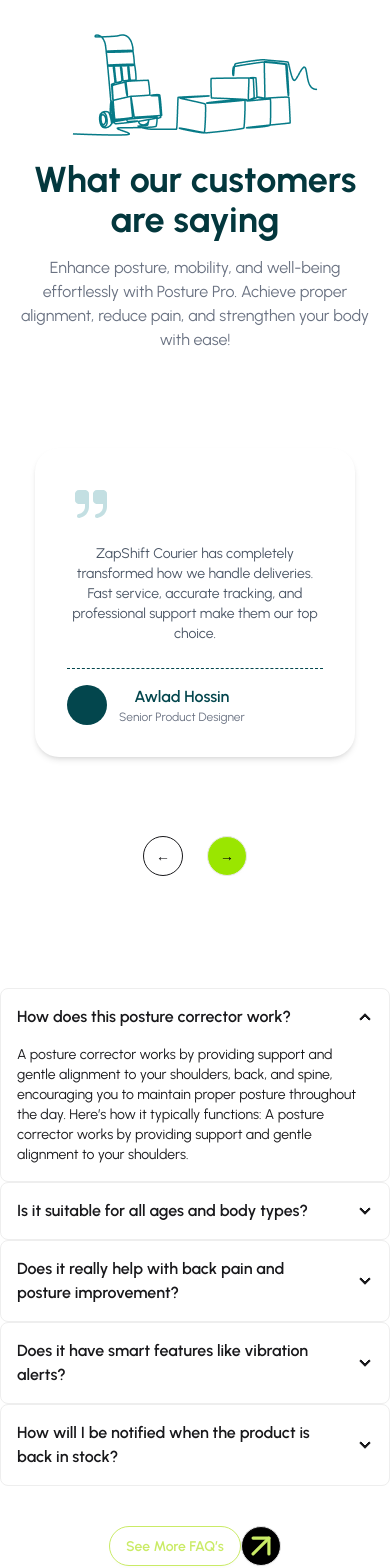
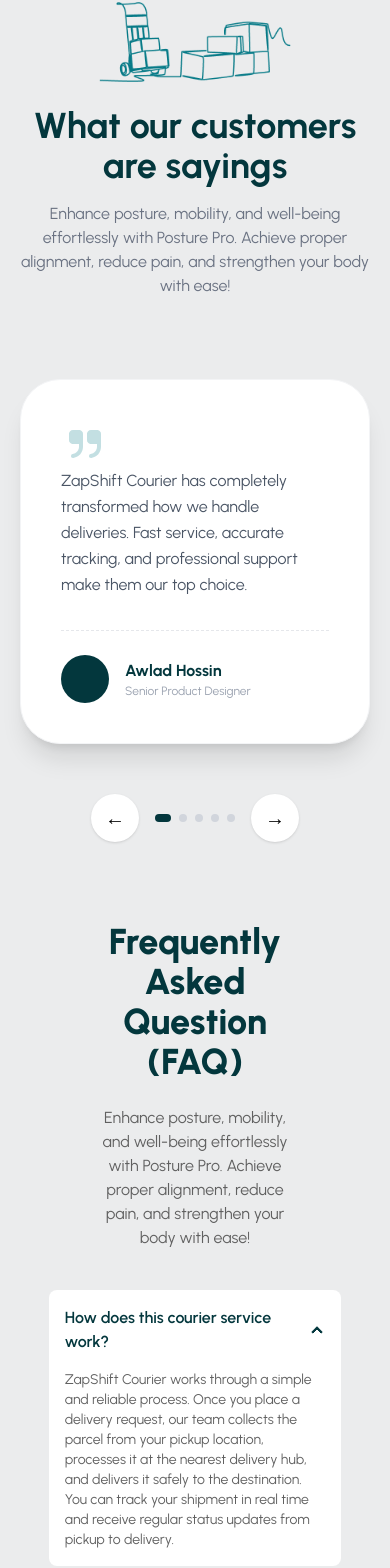
Before and after one commit to tanvirjem2/ZapShift_Client, a React (Vite) app: page / in a window 390 px wide. Shown: the part 6082-7650 px from the top of the page. Built offline with nearby package versions, Linux system fonts and the light colour scheme.

Commit message:
Home Page Done

```diff
--- a/src/index.css
+++ b/src/index.css
@@ -3,6 +3,13 @@
 
 @import "tailwindcss";
 @plugin "daisyui";
+
+/* This targets the entire browser window */
+@layer base {
+    body {
+        @apply bg-[#ebeced];
+    }
+}
 
 /* Second part */
 
--- a/src/pages/Home/FAQ/FAQ.jsx
+++ b/src/pages/Home/FAQ/FAQ.jsx
@@ -4,36 +4,60 @@ import { LuArrowUpRight } from "react-icons/lu";
 
 const FAQ = () => {
     return (
-        <div className=''>
-            <div className="collapse collapse-arrow bg-base-100 border border-base-300">
+        <div>
+            <div className='text-center w-1/2 mx-auto'>
+                <h2 className='font-extrabold text-4xl text-[#03373D] mb-6'>Frequently Asked Question (FAQ)</h2>
+                <p className='mb-10 text-[#606060]'>Enhance posture, mobility, and well-being effortlessly with Posture Pro.
+                    Achieve proper alignment, reduce pain, and strengthen your body with ease!</p>
+            </div>
+
+            <div className='w-3/4 mx-auto space-y-4'>
+                <div className="collapse collapse-arrow bg-white">
                     <input type="radio" name="my-accordion-2" defaultChecked />
-                <div className="collapse-title font-semibold">How does this posture corrector work?</div>
-                <div className="collapse-content text-sm">A posture corrector works by providing support and gentle alignment to your shoulders, back, and spine, encouraging you to maintain proper posture throughout the day. Here’s how it typically functions: A posture corrector works by providing support and gentle alignment to your shoulders.</div>
+                    <div className="collapse-title text-[#03373D] font-semibold">How does this courier service work?</div>
+                    <div className="collapse-content text-[#606060] text-sm">
+                        ZapShift Courier works through a simple and reliable process.
+                        Once you place a delivery request, our team collects the parcel from your pickup location, processes it at the nearest delivery hub, and delivers it safely to the destination.
+                        You can track your shipment in real time and receive regular status updates from pickup to delivery.
                     </div>
-            <div className="collapse collapse-arrow bg-base-100 border border-base-300">
+                </div>
+                <div className="collapse collapse-arrow bg-white">
                     <input type="radio" name="my-accordion-2" />
-                <div className="collapse-title font-semibold">Is it suitable for all ages and body types?</div>
-                <div className="collapse-content text-sm">Click on "Forgot Password" on the login page and follow the instructions sent to your email.</div>
+                    <div className="collapse-title text-[#03373D] font-semibold">Is ZapShift suitable for all types of customers and businesses?</div>
+                    <div className="collapse-content text-[#606060] text-sm">
+                        Yes, ZapShift Courier is designed to serve individuals, small businesses, SMEs, and large corporate clients.
+                        Whether you need to send personal parcels or manage bulk e-commerce deliveries, our flexible service plans and nationwide coverage make ZapShift suitable for all types of customers.
                     </div>
-            <div className="collapse collapse-arrow bg-base-100 border border-base-300">
+                </div>
+                <div className="collapse collapse-arrow bg-white">
                     <input type="radio" name="my-accordion-2" />
-                <div className="collapse-title font-semibold">Does it really help with back pain and posture improvement?</div>
-                <div className="collapse-content text-sm">Go to "My Account" settings and select "Edit Profile" to make changes.</div>
+                    <div className="collapse-title text-[#03373D] font-semibold">Does ZapShift ensure safe and on-time delivery?</div>
+                    <div className="collapse-content text-[#606060] text-sm">
+                        Absolutely. ZapShift prioritizes parcel safety and timely delivery. Every shipment is handled with care, monitored through our tracking system, and delivered by trained delivery partners.
+                        Our optimized logistics network ensures fast delivery while minimizing the risk of damage or delay.
                     </div>
-            <div className="collapse collapse-arrow bg-base-100 border border-base-300">
+                </div>
+                <div className="collapse collapse-arrow bg-white">
                     <input type="radio" name="my-accordion-2" />
-                <div className="collapse-title font-semibold">Does it have smart features like vibration alerts?</div>
-                <div className="collapse-content text-sm">Go to "My Account" settings and select "Edit Profile" to make changes.</div>
+                    <div className="collapse-title text-[#03373D] font-semibold">Does ZapShift offer Cash on Delivery (COD) and tracking features?</div>
+                    <div className="collapse-content text-[#606060] text-sm">
+                        Yes, ZapShift provides a secure Cash on Delivery (COD) service along with real-time parcel tracking.
+                        Customers and merchants can track delivery progress online and receive COD payments quickly through our transparent and reliable settlement system.</div>
                 </div>
-            <div className="collapse collapse-arrow bg-base-100 border border-base-300">
+                <div className="collapse collapse-arrow bg-white">
                     <input type="radio" name="my-accordion-2" />
-                <div className="collapse-title font-semibold">How will I be notified when the product is back in stock?</div>
-                <div className="collapse-content text-sm">Go to "My Account" settings and select "Edit Profile" to make changes.</div>
+                    <div className="collapse-title text-[#03373D] font-semibold">How will I be notified about delivery updates or service changes?</div>
+                    <div className="collapse-content text-[#606060] text-sm">
+                        You will receive delivery updates via SMS, email, or through your ZapShift dashboard. Notifications include pickup confirmation, in-transit updates, delivery status, and COD payment details.
+                        For any service changes or announcements, we also notify our users in advance.
+                    </div>
                 </div>
                 <div className='flex items-center justify-center mt-10'>
-                <PrimaryOutlineButton text="See More FAQ’s" />
+                    <button className='btn p-4 border-none text-[#1F1F1F] text-[20px] bg-[#CAEB66]'>See More FAQ’s</button>
                     <button className='btn btn-circle text-8xl bg-black text-[#CAEB66]'><LuArrowUpRight /></button>
                 </div>
+            </div>
+
         </div>
     );
 };
--- a/src/pages/Home/Services/Services.jsx
+++ b/src/pages/Home/Services/Services.jsx
@@ -56,7 +56,7 @@ const servicesData = [
 
 const Services = () => {
     return (
-        <section className="py-16 my-24 rounded-4xl bg-[#03373D] sm:p-3 md:p-14 lg:p-28">
+        <section className="py-16 mb-24 rounded-4xl bg-[#03373D] sm:p-3 md:p-14 lg:p-28">
             <div className="container mx-auto px-4">
 
                 {/* Section Header */}
--- a/src/pages/Home/Testimonials/TestimonialCard.jsx
+++ b/src/pages/Home/Testimonials/TestimonialCard.jsx
@@ -1,43 +1,35 @@
 import reviewQuote from "../../../assets/reviewQuote.png";
 
-const TestimonialCard = ({ testimonial, position }) => {
+const TestimonialCard = ({ testimonial, position, isActive }) => {
     const { text, name, role } = testimonial;
 
-    let styles =
-        "absolute transition-all duration-500 ease-in-out";
+    let styles = "absolute transition-all duration-700 ease-in-out ";
 
     if (position === 0) {
-        // Center card
-        styles += " scale-100 opacity-100 z-20 translate-y-0";
-    } else if (position === -1) {
-        // Left card
-        styles += " -translate-x-[360px] translate-y-12 scale-95 opacity-30 z-10";
-    } else if (position === 1) {
-        // Right card
-        styles += " translate-x-[360px] translate-y-12 scale-95 opacity-30 z-10";
+        styles += "z-30 opacity-100 scale-100 translate-x-0";
+    } else if (Math.abs(position) === 1) {
+        styles += `z-20 opacity-40 scale-90 ${position === -1 ? "-translate-x-[400px]" : "translate-x-[400px]"} translate-y-10`;
+    } else if (Math.abs(position) === 2) {
+        styles += `z-10 opacity-10 scale-75 ${position === -2 ? "-translate-x-[750px]" : "translate-x-[750px]"} translate-y-16`;
     } else {
-        // Hidden cards
-        styles += " opacity-0 scale-90 pointer-events-none";
+        styles += "opacity-0 scale-50 pointer-events-none";
     }
 
     return (
         <div className={styles}>
-            <div className="w-[320px] bg-white p-8 rounded-3xl shadow-md">
-
-                <img src={reviewQuote} className="mb-4" alt="" />
-
-                <p className="text-sm text-gray-600 mb-6">{text}</p>
-
-                <hr className="border-dashed mb-4 border-[#03464D]" />
-
-                <div className="flex items-center gap-3">
-                    <div className="w-10 h-10 rounded-full bg-[#03464D]" />
+            <div className="w-87.5 bg-white p-10 rounded-[2.5rem] shadow-xl text-left border border-gray-100">
+                <span className="font-serif text-[#B2E2E7] block">
+                    <img src={reviewQuote} alt="" />
+                </span>
+                <p className="text-gray-600 mb-8 leading-relaxed">{text}</p>
+                <hr className="border-dashed mb-6 border-gray-200" />
+                <div className="flex items-center gap-4">
+                    <div className={`w-12 h-12 rounded-full transition-colors duration-500 ${isActive ? 'bg-[#03373D]' : 'bg-gray-200'}`} />
                     <div>
-                        <h4 className="font-semibold text-[#03464D]">{name}</h4>
-                        <p className="text-xs text-gray-500">{role}</p>
+                        <h4 className="font-bold text-[#03373D]">{name}</h4>
+                        <p className="text-xs text-gray-400">{role}</p>
                     </div>
                 </div>
-
             </div>
         </div>
     );
--- a/src/pages/Home/Testimonials/Testimonials.jsx
+++ b/src/pages/Home/Testimonials/Testimonials.jsx
@@ -51,44 +51,68 @@ const Testimonials = () => {
     };
 
     return (
-        <section className="my-28 overflow-hidden">
+        <section className="py-20 overflow-hidden">
             <div className="container mx-auto px-4 text-center">
-
-                {/* Top image */}
-                <img src={customerImage} className="mx-auto mb-6" alt="" />
-
-                <h2 className="text-[#03373D] text-4xl font-bold mb-4">
-                    What our customers are saying
-                </h2>
-
-                <p className="max-w-xl mx-auto text-gray-500 mb-10">
-                    Enhance posture, mobility, and well-being effortlessly with Posture Pro. Achieve proper alignment, reduce pain, and strengthen your body with ease!
+                <img src={customerImage} className="mx-auto mb-6 w-48" alt="" />
+                <h2 className="text-[#03373D] text-4xl font-bold mb-4">What our customers are sayings</h2>
+                <p className="max-w-xl mx-auto text-gray-500 mb-16">
+                    Enhance posture, mobility, and well-being effortlessly with Posture Pro.
+                    Achieve proper alignment, reduce pain, and strengthen your body with ease!
                 </p>
 
-                {/* Carousel */}
-                <div className="relative h-105 flex items-center justify-center">
+                {/* Carousel Container */}
+                <div className="relative h-100 flex items-center justify-center">
+                    {testimonialsData.map((item, index) => {
+                        let position = index - activeIndex;
+                        // Loop logic
+                        if (position < -2) position += testimonialsData.length;
+                        if (position > 2) position -= testimonialsData.length;
 
-                    {testimonialsData.map((item, index) => (
-                        <TestimonialCard
-                            key={item.id}
-                            testimonial={item}
-                            position={index - activeIndex}
-                        />
-                    ))}
-
+                        return (
+                            <TestimonialCard
+                                key={item.id}
+                                testimonial={item}
+                                position={position}
+                                isActive={activeIndex === index}
+                            />
+                        );
+                    })}
                 </div>
 
                 {/* Controls */}
-                <div className="flex justify-center items-center gap-6 mt-6">
-                    <button onClick={prevSlide} className="btn btn-circle btn-outline">
-                        ←
+                <div className="flex justify-center items-center gap-4 mt-8">
+                    <button onClick={prevSlide}
+                        className="w-12 h-12 rounded-full
+                        text-black
+                        bg-white
+                        flex
+                        items-center
+                        justify-center
+                        shadow-sm
+                        hover:bg-lime-400 transition-colors"
+                    >
+                        <span className="text-xl">←</span>
                     </button>
 
-                    <button
-                        onClick={nextSlide}
-                        className="btn btn-circle bg-lime-400 text-black hover:bg-lime-500"
+                    {/* Pagination Dots */}
+                    <div className="flex gap-2">
+                        {testimonialsData.map((_, i) => (
+                            <div key={i}
+                                className={`h-2 w-2 rounded-full transition-all ${activeIndex === i ? "bg-[#03373D] w-4" : "bg-gray-300"}`} />
+                        ))}
+                    </div>
+
+                    <button onClick={nextSlide}
+                        className="w-12 h-12 rounded-full
+                        text-black
+                        bg-white
+                        flex
+                        items-center
+                        justify-center
+                        shadow-sm
+                        hover:bg-lime-400 transition-colors"
                     >
-                        →
+                        <span className="text-xl">→</span>
                     </button>
                 </div>
             </div>
--- a/src/pages/shared/Footer/Footer.jsx
+++ b/src/pages/shared/Footer/Footer.jsx
@@ -1,53 +1,47 @@
 import React from 'react';
 import ZapShift from '../ZapShift/ZapShift';
+import { FaFacebook, FaLinkedin, FaYoutube } from "react-icons/fa";
+import { FaXTwitter } from 'react-icons/fa6';
+
 
 const Footer = () => {
     return (
         <footer className="footer footer-horizontal footer-center bg-neutral text-neutral-content p-10 rounded-4xl mt-24">
+
             <aside>
                 <ZapShift></ZapShift>
                 <p className="font-normal">
-                    Enjoy fast, reliable parcel delivery with real-time tracking and zero hassle. From personal packages to <br />
+                    Enjoy fast, reliable parcel delivery with real-time tracking and zero hassle. From personal packages to
                     business shipments — we deliver on time, every time.
                 </p>
             </aside>
+
+            <div className='flex flex-wrap items-center justify-center gap-9 w-3/4 border-y-2 border-dashed border-[#03464D] py-8'>
+                <a target="_blank" href="">Services</a>
+                <a target="_blank" href="">Coverage</a>
+                <a target="_blank" href="">About Us</a>
+                <a target="_blank" href="">Pricing</a>
+                <a target="_blank" href="">Blog</a>
+                <a target="_blank" href="">Contact</a>
+            </div>
+
             <nav>
-                <div className="grid grid-flow-col gap-4">
-                    <a href='http://www.google.com'>
-                        <svg
-                            xmlns="http://www.w3.org/2000/svg"
-                            width="24"
-                            height="24"
-                            viewBox="0 0 24 24"
-                            className="fill-current">
-                            <path
-                                d="M24 4.557c-.883.392-1.832.656-2.828.775 1.017-.609 1.798-1.574 2.165-2.724-.951.564-2.005.974-3.127 1.195-.897-.957-2.178-1.555-3.594-1.555-3.179 0-5.515 2.966-4.797 6.045-4.091-.205-7.719-2.165-10.148-5.144-1.29 2.213-.669 5.108 1.523 6.574-.806-.026-1.566-.247-2.229-.616-.054 2.281 1.581 4.415 3.949 4.89-.693.188-1.452.232-2.224.084.626 1.956 2.444 3.379 4.6 3.419-2.07 1.623-4.678 2.348-7.29 2.04 2.179 1.397 4.768 2.212 7.548 2.212 9.142 0 14.307-7.721 13.995-14.646.962-.695 1.797-1.562 2.457-2.549z"></path>
-                        </svg>
+                <div className="flex items-center justify-center gap-4">
+                    <a target="_blank" href='https://www.linkedin.com/in/md-tanvir-anjum-shozib/'>
+                        <FaLinkedin className='text-3xl' />
                     </a>
-                    <a>
-                        <svg
-                            xmlns="http://www.w3.org/2000/svg"
-                            width="24"
-                            height="24"
-                            viewBox="0 0 24 24"
-                            className="fill-current">
-                            <path
-                                d="M19.615 3.184c-3.604-.246-11.631-.245-15.23 0-3.897.266-4.356 2.62-4.385 8.816.029 6.185.484 8.549 4.385 8.816 3.6.245 11.626.246 15.23 0 3.897-.266 4.356-2.62 4.385-8.816-.029-6.185-.484-8.549-4.385-8.816zm-10.615 12.816v-8l8 3.993-8 4.007z"></path>
-                        </svg>
+                    <a target="_blank" href='https://www.linkedin.com/in/md-tanvir-anjum-shozib/'>
+                        <FaXTwitter className='text-3xl' />
                     </a>
-                    <a>
-                        <svg
-                            xmlns="http://www.w3.org/2000/svg"
-                            width="24"
-                            height="24"
-                            viewBox="0 0 24 24"
-                            className="fill-current">
-                            <path
-                                d="M9 8h-3v4h3v12h5v-12h3.642l.358-4h-4v-1.667c0-.955.192-1.333 1.115-1.333h2.885v-5h-3.808c-3.596 0-5.192 1.583-5.192 4.615v3.385z"></path>
-                        </svg>
+                    <a target="_blank" href='https://www.linkedin.com/in/md-tanvir-anjum-shozib/'>
+                        <FaFacebook className='text-3xl' />
+                    </a>
+                    <a target="_blank" href='https://www.linkedin.com/in/md-tanvir-anjum-shozib/'>
+                        <FaYoutube className='text-3xl' />
                     </a>
                 </div>
             </nav>
+
         </footer>
     );
 };
```
Lines whose indentation alone changed are shown as unchanged.
